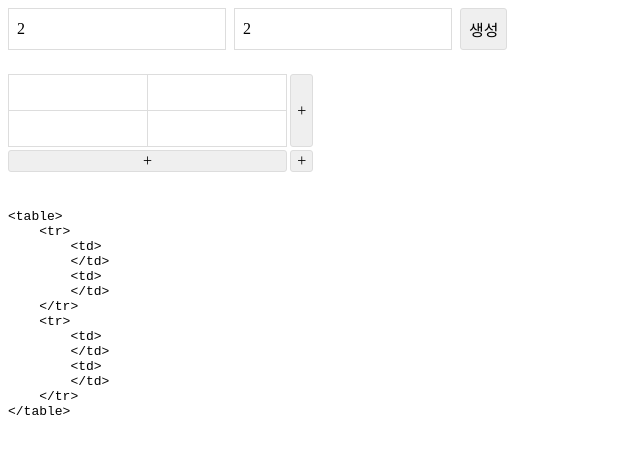
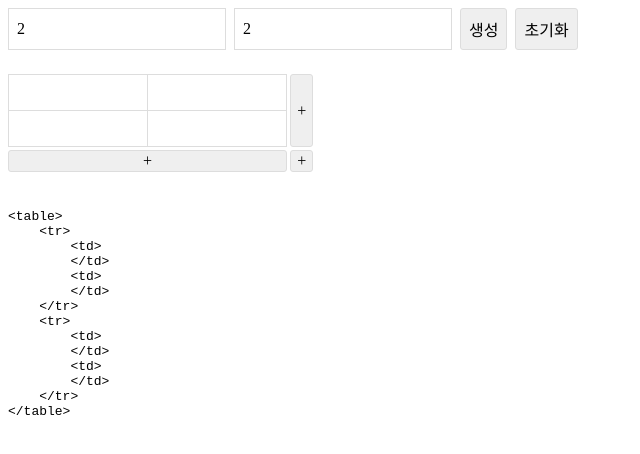
Before and after one commit to lauichan/table-generator, a React (Vite) app: page / in a window 1280 px wide. Shown: the top 454 px of the page, without its empty margins (0-640 px from the left). Built offline with nearby package versions, Linux system fonts and the light colour scheme.

Commit message:
feat: 초기화 기능

```diff
--- a/src/components/Table/TableSizer.tsx
+++ b/src/components/Table/TableSizer.tsx
@@ -1,5 +1,6 @@
 import { ChangeEvent } from "react";
 import styles from "./TableSizer.module.css";
+import { useTableStore } from "../../store/useTableStore";
 
 type TableSizerProps = {
   tableRowCol: { row: number; col: number };
@@ -12,6 +13,8 @@ const checkSizeLimit = (size: number) => {
 };
 
 function TableSizer({ tableRowCol, setRowColumn }: TableSizerProps) {
+  const initTable = useTableStore((state) => state.initTable);
+
   const handleRow = (e: ChangeEvent<HTMLInputElement>) => {
     e.preventDefault();
     const value = Number(e.target.value);
@@ -30,7 +33,10 @@ function TableSizer({ tableRowCol, setRowColumn }: TableSizerProps) {
     <form className={styles.controller}>
       <input placeholder="열" value={tableRowCol.row} onChange={handleRow} required></input>
       <input placeholder="행" value={tableRowCol.col} onChange={handleCol} required></input>
-      <button>생성</button>
+      <button type="button">생성</button>
+      <button type="button" onClick={initTable}>
+        초기화
+      </button>
     </form>
   );
 }
--- a/src/store/useTableStore.ts
+++ b/src/store/useTableStore.ts
@@ -6,6 +6,7 @@ type State = {
 }
 
 type Actions =  {
+  initTable: () => void;
   setRowColumn: (rowCount: number, columnCount: number) => void;
   setTableText: (rowIdx: number, colIdx: number, text: string) => void;
 }
@@ -19,6 +20,9 @@ export const useTableStore = create<State & Actions>()(
   persist(
     (set) => ({
       table: initTable,
+      initTable: () => {
+        set({table: initTable})
+      },
       setRowColumn: (rowCount: number, columnCount: number) => {
         set(({table}) => {
           const newTable: string[][] = structuredClone(table);
```
